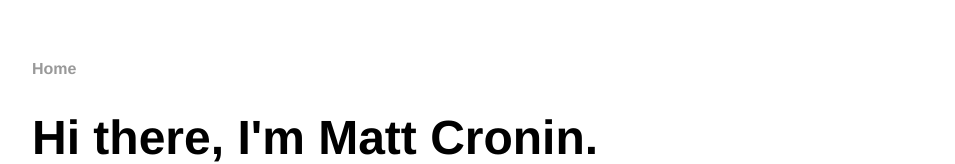
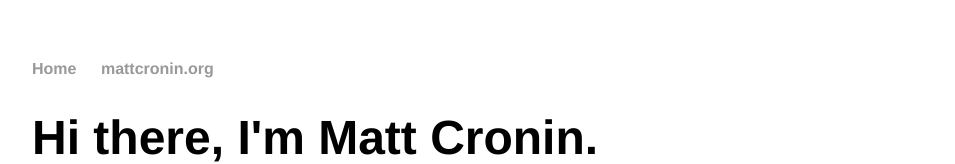
Before and after one commit to jmpcronin/jmpcronin.github.io, a plain HTML site: page index.html in a window 1280 px wide. Shown: the top 164 px of the page, without its empty margins (160-1115 px from the left). Drawn offline with Linux system fonts and the light colour scheme.

Commit message:
Update index.html

```diff
--- a/index.html
+++ b/index.html
@@ -10,8 +10,8 @@
     		<ul>
         		<li><a href="/">Home</a></li>
 	        	<!--  <li><a href="/about">About</a></li>
-        		<li><a href="/cv">CV</a></li>
-        		<li><a href="http://mattcronin.org">mattcronin.org</a></li>  -->
+        		<li><a href="/cv">CV</a></li>  -->
+        		<li><a href="http://mattcronin.org">mattcronin.org</a></li>
     		</ul>
 		</nav>
 		<div class="container">
```
